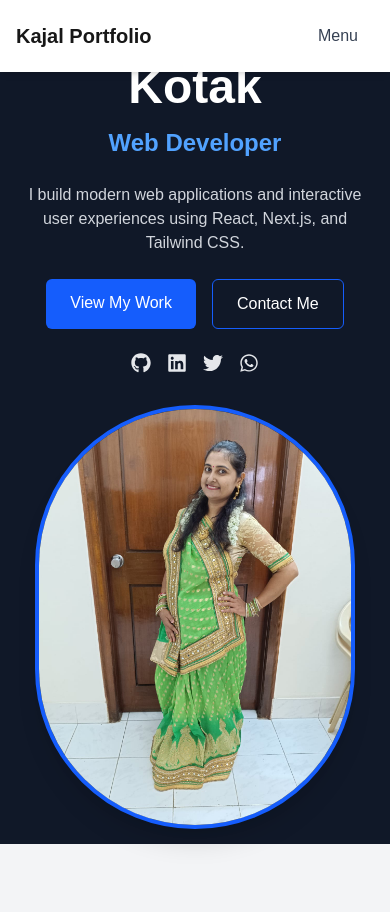
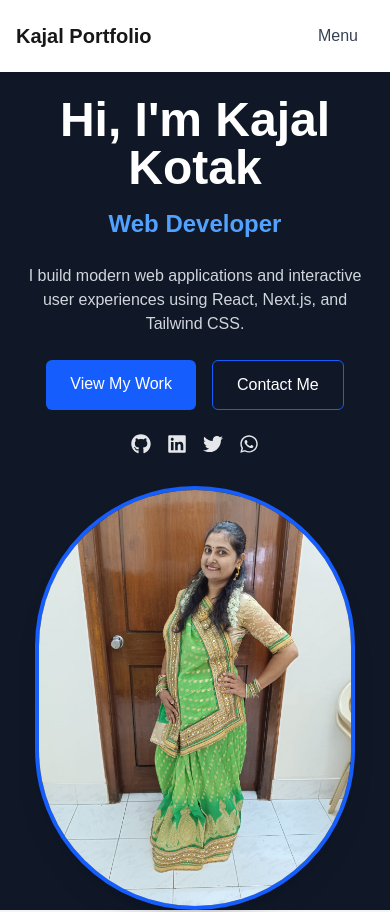
Before and after one commit to kajalkotak/kajal-Latest-portfolio-2025, a Next.js app: page / in a window 390 px wide. Shown: the top 912 px of the page. Built offline with nearby package versions, Linux system fonts and the light colour scheme.

Commit message:
Adjust Hero component layout and styles
Updated Hero component styles for better layout.

```diff
--- a/app/components/Hero.jsx
+++ b/app/components/Hero.jsx
@@ -23,9 +23,9 @@ export default function Hero() {
 
   return (
     <section
-      id="hero"
-      className="min-h-[100dvh] flex flex-col md:flex-row items-center justify-center bg-gray-900 text-white px-4 md:px-16 scroll-mt-24"
-    >
+  id="hero"
+  className="min-h-[100dvh] flex flex-col md:flex-row items-center justify-start md:justify-center bg-gray-900 text-white px-4 md:px-16 scroll-mt-24 pt-24 md:pt-0"
+>
       {/* left side :text */}
       <div className="md:w-1/2 text-center md:text-left space-y-6">
         <h1 className="text-5xl md:text-6xl font-bold mb-4">
```
